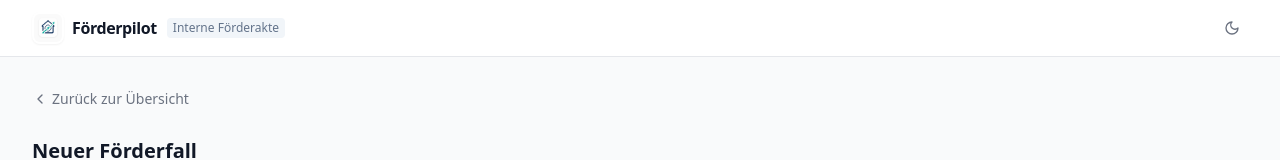
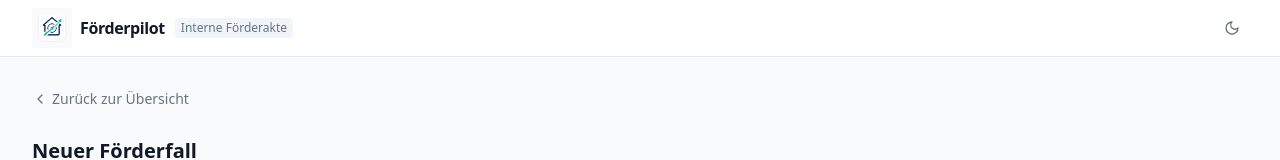
Before and after one commit to 0xethermatt/Foerderpilot, a Next.js app: page /cases/new in a window 1280 px wide. Shown: the top 160 px of the page. Built offline with nearby package versions, Linux system fonts and the light colour scheme; no server answers.

Commit message:
Increase header icon size to 40px and remove redundant white container
https://claude.ai/code/session_01DiR1YBAJnF3wiVHopv77yv

```diff
--- a/src/app/layout.tsx
+++ b/src/app/layout.tsx
@@ -53,16 +53,14 @@ export default async function RootLayout({ children }: { children: React.ReactNo
                 {/* Brand */}
                 <div className="flex items-center gap-2.5">
                   <Link href="/dashboard" className="flex items-center gap-2 group" aria-label="Förderpilot Startseite">
-                    <div className="flex-shrink-0 rounded-lg bg-white dark:bg-white p-0.5 shadow-sm">
-                      <Image
-                        src="/brand/foerderpilot-icon.png"
-                        alt="Förderpilot Icon"
-                        width={28}
-                        height={28}
-                        className="rounded-md block"
-                        priority
-                      />
-                    </div>
+                    <Image
+                      src="/brand/foerderpilot-icon.png"
+                      alt="Förderpilot Icon"
+                      width={40}
+                      height={40}
+                      className="block flex-shrink-0"
+                      priority
+                    />
                     <span className="text-base font-semibold text-gray-900 dark:text-gray-100 tracking-tight group-hover:text-gray-700 dark:group-hover:text-gray-300 transition-colors">
                       Förderpilot
                     </span>
```
